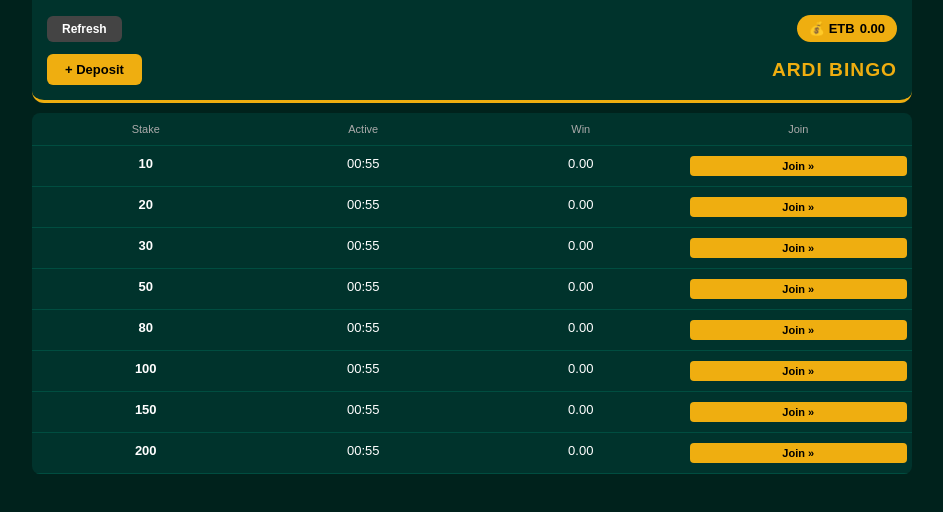
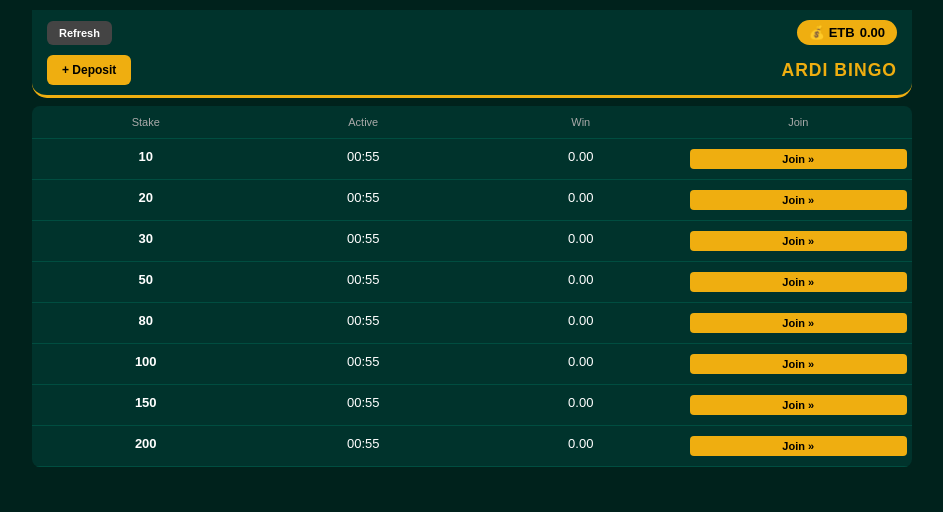
Before and after one commit to abitidagi626-ux/ardi-bingo-real, a plain HTML site: page index.html in a window 1280 px wide. Shown: the whole page, without its empty margins (168-1111 px from the left). Drawn offline with Linux system fonts and the light colour scheme.

Commit message:
Update index.html

```diff
--- a/index.html
+++ b/index.html
@@ -2,52 +2,69 @@
 <html lang="am">
 <head>
     <meta charset="UTF-8">
-    <meta name="viewport" content="width=device-width, initial-scale=1.0">
+    <meta name="viewport" content="width=device-width, initial-scale=1.0, maximum-scale=1.0, user-scalable=no">
+    <meta name="apple-mobile-web-app-capable" content="yes">
+    <meta name="apple-mobile-web-app-status-bar-style" content="black-translucent">
+    <meta name="mobile-web-app-capable" content="yes">
+
     <title>Ardi Bingo</title>
     <link rel="stylesheet" href="style.css">
     <style>
-        /* ከላይ ያለውን ማንኛውንም ባዶ ቦታ (Gap) ለማጥፋት */
-        * { margin: 0; padding: 0; box-sizing: border-box; }
-        body { background-color: #00221c; overflow-x: hidden; }
-        #app { padding-top: 0px; margin-top: 0px; }
+        /* ሁሉንም margin እና padding በማጥፋት ከላይ ያለውን ባዶ ቦታ እናጠፋለን */
+        * { margin: 0; padding: 0; box-sizing: border-box; -webkit-tap-highlight-color: transparent; }
 
-        .winner-overlay { position: fixed; top: 0; left: 0; width: 100%; height: 100%; background: rgba(0,0,0,0.9); display: flex; flex-direction: column; justify-content: center; align-items: center; z-index: 3000; text-align: center; }
-        .winner-card-box { background: white; padding: 10px; border-radius: 10px; margin-top: 15px; box-shadow: 0 0 20px #efae10; }
-        .winner-cell { background: #4caf50 !important; color: white !important; border: 1px solid #fff; }
-        .hidden { display: none !important; }
+        body {
+            background-color: #00221c;
+            font-family: sans-serif;
+            overflow-x: hidden;
+            /* ከላይ ያለውን አድራሻ ባር ለመደበቅ የሚረዳ */
+            padding-top: env(safe-area-inset-top);
+        }
+
+        #app { width: 100%; min-height: 100vh; }
+
+        /* Header ማስተካከያ - ከላይ ምንም ጋፕ እንዳይኖር */
+        .main-header {
+            background: #00332c;
+            padding: 10px 15px;
+            border-radius: 0 0 15px 15px;
+            border-bottom: 3px solid #efae10;
+            margin-top: 0;
+        }
 
         .top-bar {
             display: flex;
             justify-content: space-between;
             align-items: center;
-            margin-bottom: 12px;
-            width: 100%;
+            margin-bottom: 10px;
         }
+
         .balance-status-box {
             background: #efae10;
             color: black;
-            padding: 6px 12px;
+            padding: 5px 12px;
             border-radius: 20px;
             font-weight: 900;
             font-size: 13px;
             display: flex;
             align-items: center;
             gap: 5px;
-            white-space: nowrap;
-            min-width: fit-content;
         }
-        .refresh-btn { background: #444; color: white; border: none; padding: 6px 15px; border-radius: 6px; cursor: pointer; font-size: 12px; font-weight: bold; }
-        .bottom-bar { display: flex; justify-content: space-between; align-items: center; width: 100%; }
-        .deposit-btn { background: #efae10; border: none; padding: 8px 18px; border-radius: 6px; font-weight: bold; font-size: 13px; cursor: pointer; }
-        .logo { font-weight: bold; font-size: 1.2rem; color: #efae10; letter-spacing: 1px; }
 
+        .refresh-btn { background: #444; color: white; border: none; padding: 6px 12px; border-radius: 6px; cursor: pointer; font-size: 11px; font-weight: bold; }
+        .bottom-bar { display: flex; justify-content: space-between; align-items: center; }
+        .deposit-btn { background: #efae10; border: none; padding: 8px 15px; border-radius: 6px; font-weight: bold; font-size: 12px; cursor: pointer; }
+        .logo { font-weight: bold; font-size: 1.1rem; color: #efae10; letter-spacing: 1px; }
+
+        .winner-overlay { position: fixed; top: 0; left: 0; width: 100%; height: 100%; background: rgba(0,0,0,0.9); display: flex; flex-direction: column; justify-content: center; align-items: center; z-index: 3000; text-align: center; }
+        .hidden { display: none !important; }
+        #preview-grid { display: grid; grid-template-columns: repeat(5, 1fr); gap: 2px; background: #fff; padding: 5px; border-radius: 5px; margin: 10px 0; }
         .modal-content { background: #00332c; width: 90%; max-width: 320px; padding: 20px; border-radius: 15px; text-align: center; border: 1px solid #efae10; }
-        #preview-grid { display: grid; grid-template-columns: repeat(5, 1fr); gap: 2px; background: #fff; padding: 5px; border-radius: 5px; margin: 10px 0; }
     </style>
 </head>
 <body>
     <div id="app">
-        <header class="main-header" style="background: #00332c; padding: 15px; border-radius: 0 0 12px 12px; margin-bottom: 10px; border-bottom: 3px solid #efae10;">
+        <header class="main-header">
             <div class="top-bar">
                 <button onclick="location.reload()" class="refresh-btn">Refresh</button>
                 <div class="balance-status-box">💰 ETB <span id="balance">0.00</span></div>
@@ -63,15 +80,15 @@
         </div>
 
         <div id="card-screen" class="hidden">
-            <div style="display:flex; align-items:center; justify-content:space-between; margin-bottom:10px; padding: 0 10px;">
+            <div style="display:flex; align-items:center; justify-content:space-between; margin:10px; color: white;">
                 <button onclick="showStakeScreen()" style="background:none; border:none; color:white; font-size:20px; cursor:pointer;">⬅</button>
-                <div style="font-size:14px; color: white;"><span id="selected-stake-val">0</span> Birr | <span id="card-count-info">0</span>/4 Cards</div>
+                <div style="font-size:14px;"><span id="selected-stake-val">0</span> Birr | <span id="card-count-info">0</span>/4 Cards</div>
             </div>
             <div id="card-grid" class="card-grid"></div>
         </div>
 
         <div id="game-screen" class="hidden">
-            <div style="color:#efae10; font-weight:bold; font-size:16px; text-align:center;">Win: <span id="arena-win-amount">0.00</span></div>
+            <div style="color:#efae10; font-weight:bold; font-size:16px; text-align:center; margin-top: 5px;">Win: <span id="arena-win-amount">0.00</span></div>
             <div class="game-arena-layout">
                 <div class="game-status-side">
                     <div class="drawn-ball" id="current-ball">-</div>
@@ -98,11 +115,9 @@
         <div id="winner-display-overlay" class="winner-overlay hidden">
             <h1 style="color:#efae10; font-size:50px; margin:0; text-shadow: 2px 2px #000;">BINGO!</h1>
             <h2 id="winner-text" style="color:white; margin:10px 0;">Card #-- is the Winner!</h2>
-            <div id="winning-card-preview" class="winner-card-box"></div>
+            <div id="winning-card-preview" style="background: white; padding: 10px; border-radius: 10px;"></div>
             <button onclick="location.reload()" style="margin-top:20px; padding:10px 30px; background:#efae10; border:none; border-radius:5px; font-weight:bold; cursor:pointer;">Play Again</button>
         </div>
-
-        <div id="bingo-overlay" style="position:fixed; top:50%; left:50%; transform:translate(-50%,-50%); font-size:60px; font-weight:900; color:#efae10; z-index:2000; display:none; text-shadow:2px 2px 10px black;">BINGO!</div>
     </div>
     <script src="app.js"></script>
 </body>
```
